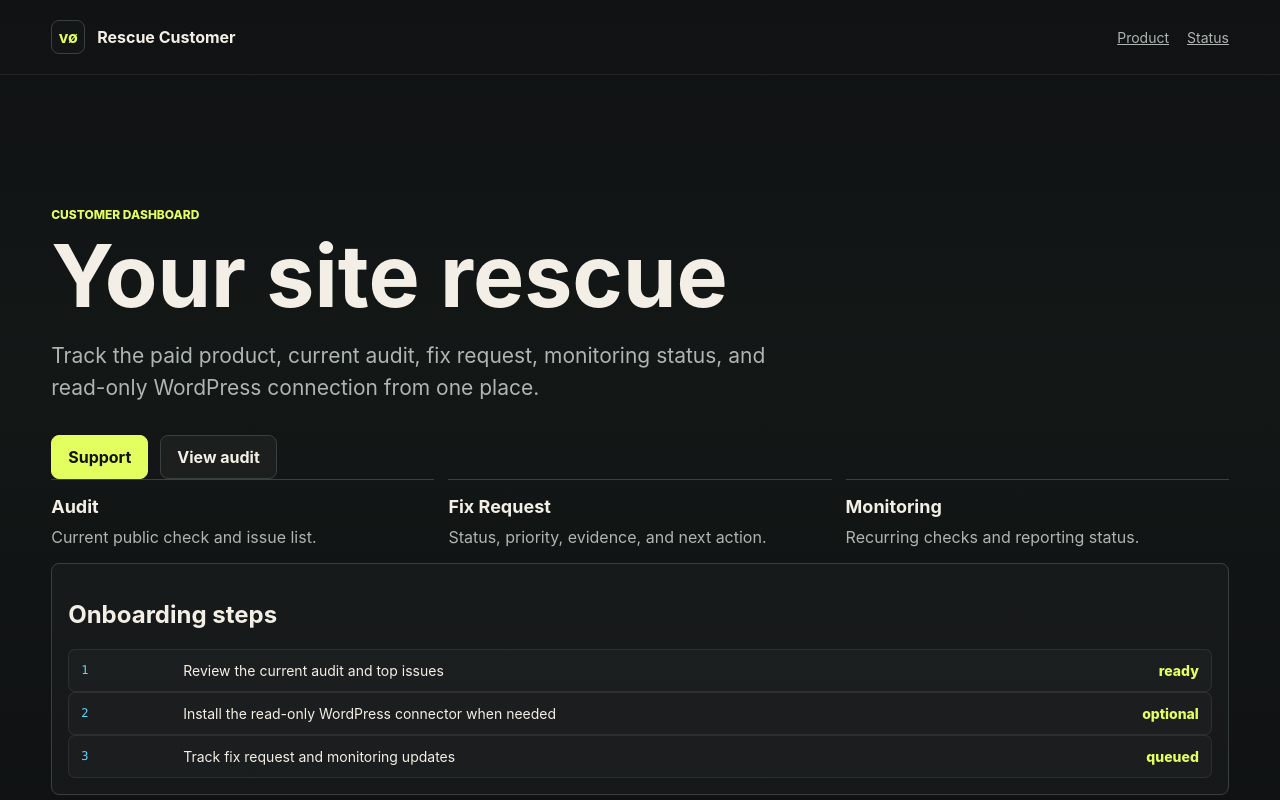
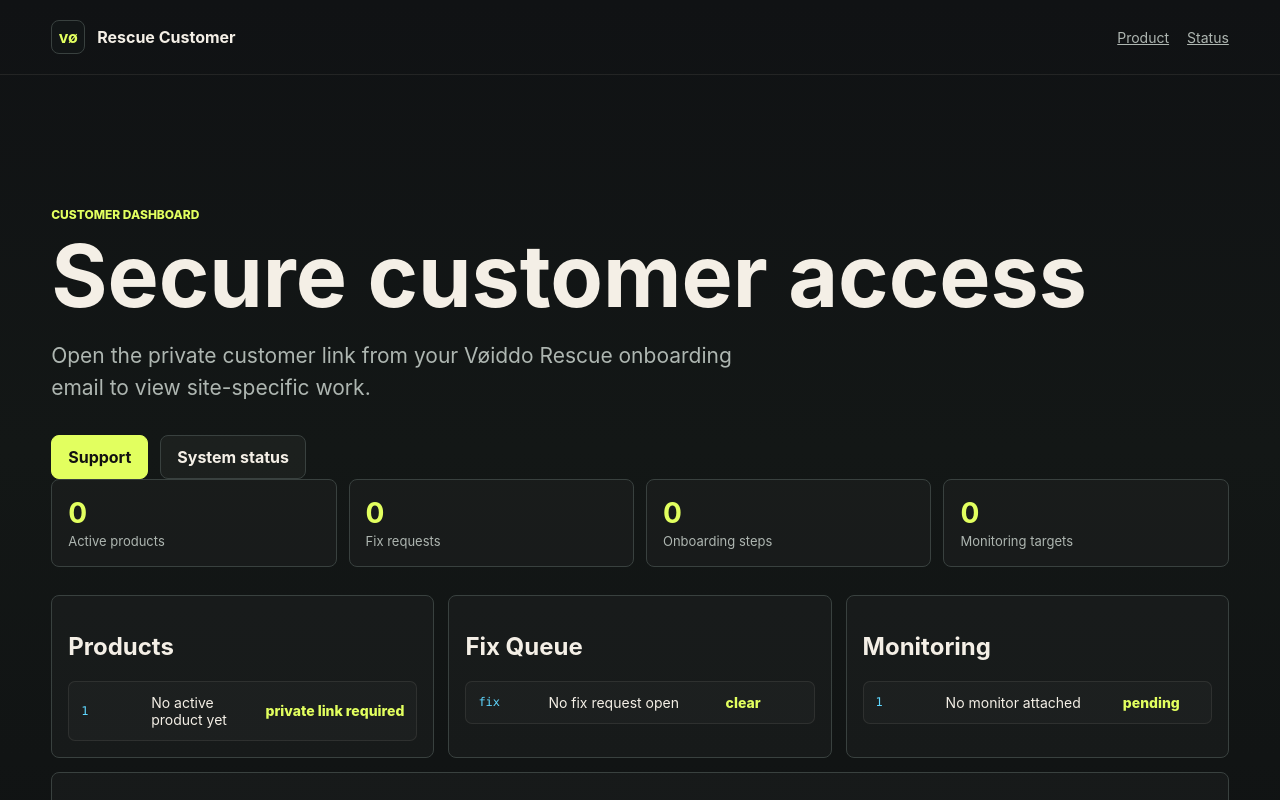
Before and after one commit to voidd0/randumb, a Next.js app in the folder voiddo-rescue-review/apps/web/: page /customer in a window 1280 px wide. Shown: the top 800 px of the page. Built offline with nearby package versions, Linux system fonts and the light colour scheme.

Commit message:
Make Rescue customer dashboard dynamic

```diff
--- a/voiddo-rescue-review/apps/web/app/customer/page.tsx
+++ b/voiddo-rescue-review/apps/web/app/customer/page.tsx
@@ -1,26 +1,107 @@
-export default function CustomerPage() {
+import { fetchJson } from "../lib/api";
+
+type Dashboard = {
+  customer?: { status?: string };
+  purchased?: {
+    payments?: Array<{ product_key?: string; status?: string; amount?: number; currency?: string }>;
+    subscriptions?: Array<{ product_key?: string; status?: string }>;
+  };
+  fix_requests?: Array<{ product_key?: string; status?: string; priority?: string; title?: string; studio_task_status?: string }>;
+  onboarding?: Array<{ product_key?: string; status?: string; task_type?: string; title?: string }>;
+  monitoring?: Array<{ domain?: string; site_url?: string; status?: string; last_checked_at?: string }>;
+  dashboard_ready?: boolean;
+};
+
+function productLabel(key = "") {
+  return key.replaceAll("_", " ") || "Product";
+}
+
+export default async function CustomerPage({ searchParams }: { searchParams?: Promise<Record<string, string | string[] | undefined>> }) {
+  const params = (await searchParams) || {};
+  const tokenValue = params.token;
+  const token = Array.isArray(tokenValue) ? tokenValue[0] : tokenValue;
+  const data = token ? await fetchJson(`/customer/dashboard/${encodeURIComponent(token)}`) : null;
+  const dashboard: Dashboard | null = data?.dashboard || null;
+  const payments = dashboard?.purchased?.payments || [];
+  const subscriptions = dashboard?.purchased?.subscriptions || [];
+  const fixes = dashboard?.fix_requests || [];
+  const onboarding = dashboard?.onboarding || [];
+  const monitoring = dashboard?.monitoring || [];
+  const activeProducts = [...payments, ...subscriptions].slice(0, 4);
+
   return (
     <div className="shell">
-      <header className="nav"><div className="brand"><span className="mark">vø</span> Rescue Customer</div><nav className="navlinks"><a href="/">Product</a><a href="/status">Status</a></nav></header>
+      <header className="nav">
+        <div className="brand"><span className="mark">vø</span> Rescue Customer</div>
+        <nav className="navlinks"><a href="/">Product</a><a href="/status">Status</a></nav>
+      </header>
       <main id="main" className="main">
         <section className="band">
           <div className="eyebrow">Customer dashboard</div>
-          <h1>Your site rescue</h1>
-          <p className="lede">Track the paid product, current audit, fix request, monitoring status, and read-only WordPress connection from one place.</p>
+          <h1>{dashboard?.dashboard_ready ? "Your rescue workspace" : "Secure customer access"}</h1>
+          <p className="lede">
+            {dashboard?.dashboard_ready
+              ? "Track your purchased product, onboarding, fix queue, and monitoring status from one focused workspace."
+              : "Open the private customer link from your Vøiddo Rescue onboarding email to view site-specific work."}
+          </p>
           <div className="actions">
             <a className="button primary" href="mailto:support@voiddorescue.com">Support</a>
-            <a className="button secondary" href="/r/demo">View audit</a>
+            <a className="button secondary" href="/status">System status</a>
           </div>
-          <div className="grid">
-            <div className="tile"><h2>Audit</h2><p>Current public check and issue list.</p></div>
-            <div className="tile"><h2>Fix Request</h2><p>Status, priority, evidence, and next action.</p></div>
-            <div className="tile"><h2>Monitoring</h2><p>Recurring checks and reporting status.</p></div>
+
+          <div className="metric-grid">
+            <div className="metric"><strong>{activeProducts.length}</strong><span>Active products</span></div>
+            <div className="metric"><strong>{fixes.length}</strong><span>Fix requests</span></div>
+            <div className="metric"><strong>{onboarding.length}</strong><span>Onboarding steps</span></div>
+            <div className="metric"><strong>{monitoring.length}</strong><span>Monitoring targets</span></div>
           </div>
+
+          <div className="grid customer-grid">
+            <div className="panel">
+              <h2>Products</h2>
+              {(activeProducts.length ? activeProducts : [{ product_key: "No active product yet", status: token ? "pending" : "private link required" }]).map((item, index) => (
+                <div className="row compact-row" key={`${item.product_key}-${index}`}>
+                  <span className="tag">{index + 1}</span>
+                  <span>{productLabel(item.product_key)}</span>
+                  <span className="score">{item.status || "ready"}</span>
+                </div>
+              ))}
+            </div>
+            <div className="panel">
+              <h2>Fix Queue</h2>
+              {(fixes.length ? fixes : [{ title: "No fix request open", status: "clear", studio_task_status: "ready" }]).map((item, index) => (
+                <div className="row compact-row" key={`${item.title}-${index}`}>
+                  <span className="tag">{item.priority || "fix"}</span>
+                  <span>{item.title}</span>
+                  <span className="score">{item.status || item.studio_task_status}</span>
+                </div>
+              ))}
+            </div>
+            <div className="panel">
+              <h2>Monitoring</h2>
+              {(monitoring.length ? monitoring : [{ domain: "No monitor attached", status: "pending" }]).map((item, index) => (
+                <div className="row compact-row" key={`${item.domain}-${index}`}>
+                  <span className="tag">{index + 1}</span>
+                  <span>{item.domain || item.site_url}</span>
+                  <span className="score">{item.status}</span>
+                </div>
+              ))}
+            </div>
+          </div>
+
           <div className="panel">
-            <h2>Onboarding steps</h2>
-            <div className="row"><span className="tag">1</span><span>Review the current audit and top issues</span><span className="score">ready</span></div>
-            <div className="row"><span className="tag">2</span><span>Install the read-only WordPress connector when needed</span><span className="score">optional</span></div>
-            <div className="row"><span className="tag">3</span><span>Track fix request and monitoring updates</span><span className="score">queued</span></div>
+            <h2>Onboarding</h2>
+            {(onboarding.length ? onboarding : [
+              { task_type: "audit", title: "Review the current public audit", status: dashboard?.dashboard_ready ? "ready" : "waiting" },
+              { task_type: "fix", title: "Confirm the first visible issue to fix", status: dashboard?.dashboard_ready ? "queued" : "waiting" },
+              { task_type: "monitoring", title: "Attach monitoring after checkout", status: dashboard?.dashboard_ready ? "ready" : "waiting" },
+            ]).map((item, index) => (
+              <div className="row" key={`${item.task_type}-${index}`}>
+                <span className="tag">{index + 1}</span>
+                <span>{item.title}</span>
+                <span className="score">{item.status}</span>
+              </div>
+            ))}
           </div>
         </section>
       </main>
--- a/voiddo-rescue-review/apps/web/app/styles.css
+++ b/voiddo-rescue-review/apps/web/app/styles.css
@@ -256,6 +256,14 @@ h1 { font-size: clamp(44px, 7vw, 86px); line-height: 0.95; margin: 14px 0 22px;
 .campaign-action-row {
   grid-template-columns: 138px minmax(130px, 1fr) 76px 76px 76px;
 }
+.customer-grid {
+  align-items: stretch;
+  margin-top: 14px;
+}
+.compact-row {
+  grid-template-columns: 58px minmax(0, 1fr) minmax(76px, auto);
+  margin-top: 8px;
+}
 .preview-table {
   display: grid;
   gap: 8px;
```
